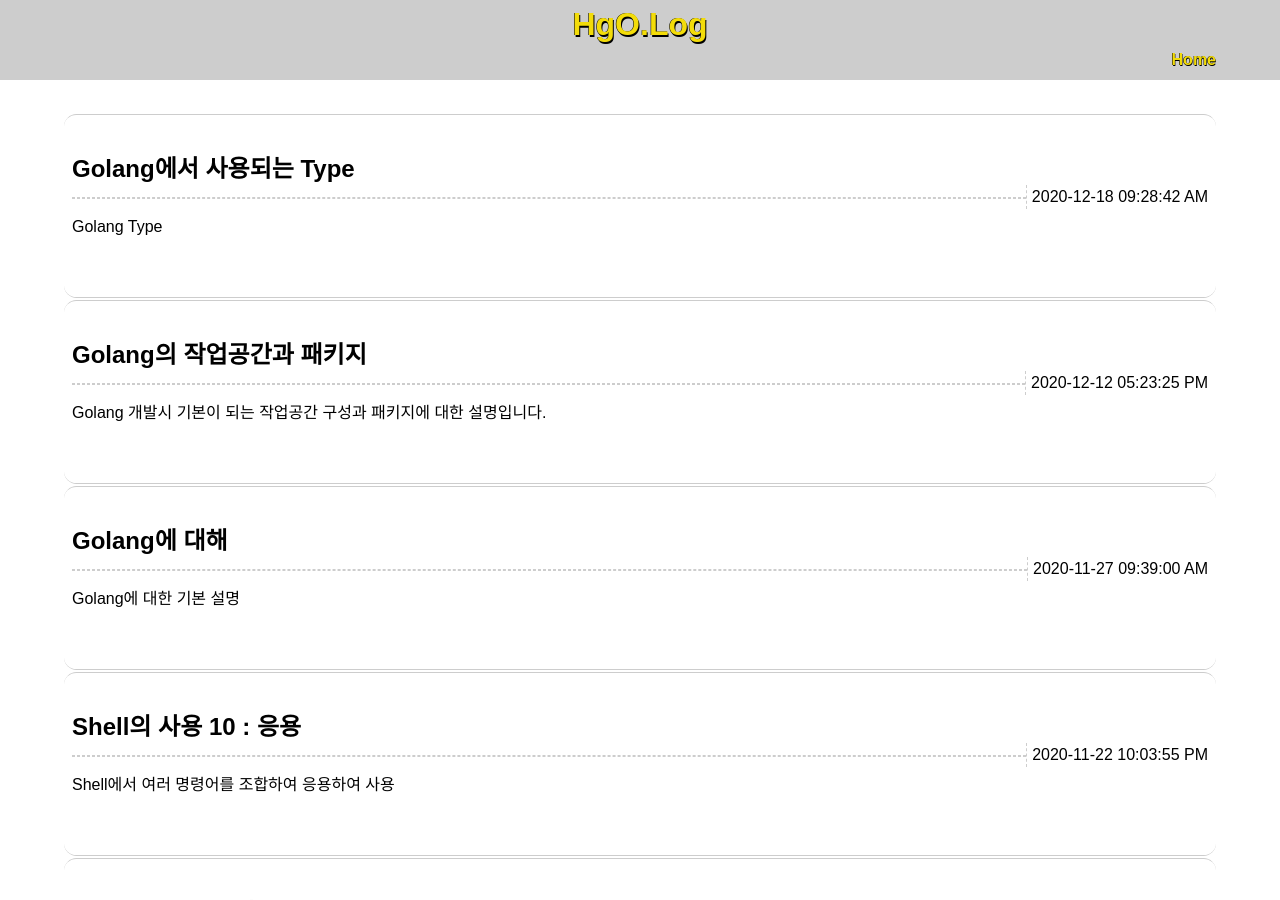
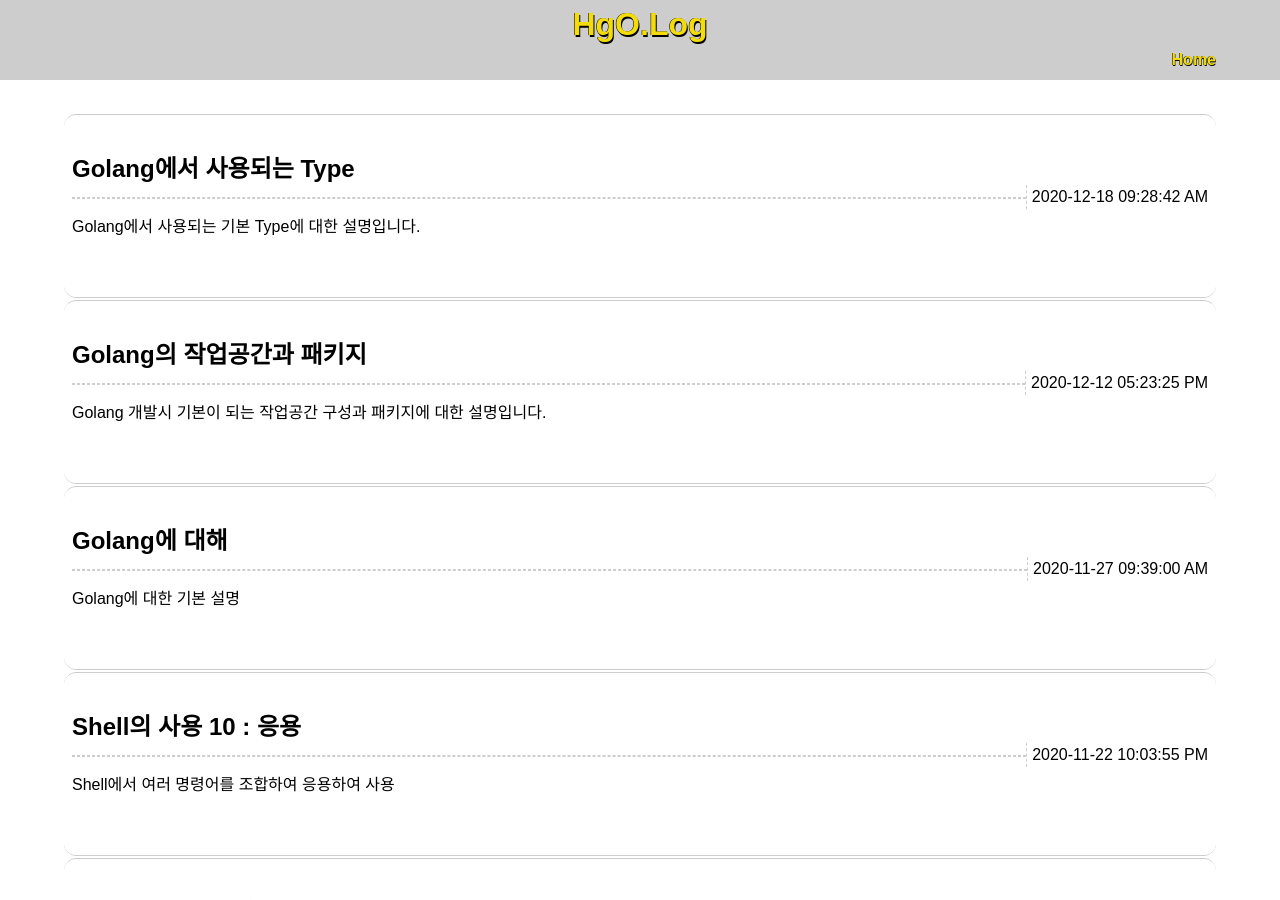
Before and after one commit to HgO-git/hgo-git.github.io, a Jekyll site: the page built from index.md, in a window 1280 px wide and 900 px high. Built offline with Jekyll 4.4.1, drawn with Linux system fonts in a browser that asks for light colours.

Commit message:
[fix/post] golang- type관련 Post 설명 수정

```diff
--- a/_posts/Golang/2020-12-18-09-28-golang-types.md
+++ b/_posts/Golang/2020-12-18-09-28-golang-types.md
@@ -4,7 +4,7 @@ title:  "Golang에서 사용되는 Type"
 crawlertitle: post_golang_types
 date:   2020-12-18 09:28:42 +0900
 categories: golang
-summary: "Golang Type"
+summary: "Golang에서 사용되는 기본 Type에 대한 설명입니다."
 ---
 ###### 1. Primitive Type
 Golang에서 사용할 수 있는 Primitive type입니다. 특이하게 복소수 타입이 지원됩니다.
```
